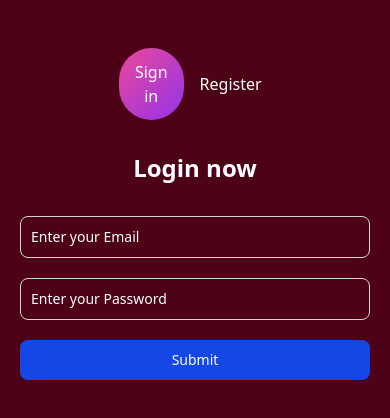
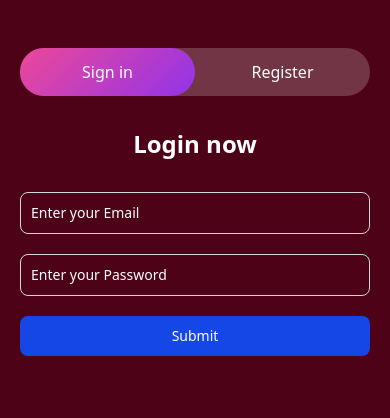
Before and after one commit to mohamedsarwat5/socialMediaApp, a React (Vite) app: page / in a window 390 px wide. Shown: the top 418 px of the page. Built offline with nearby package versions, Linux system fonts and the light colour scheme; no server answers.

Commit message:
fix buttons

```diff
--- a/src/LoginAndRegister/LoginAndRegister.jsx
+++ b/src/LoginAndRegister/LoginAndRegister.jsx
@@ -50,15 +50,15 @@ export default function LoginAndRegister() {
     return (
         <div className='min-h-[100dvh] w-full py-12 flex  flex-col bg-rose-950 px-5'>
 
-            <div className='flex items-center justify-center w-3/12 mx-auto mb-8   rounded-full'>
-                <button onClick={() => setActiveForm('singin')} className={`w-full rounded-full transition-all duration-500 ${activeForm === 'singin' ? 'bg' : 'bg-transparent'} text-white py-3 px-4 cursor-pointer`}>Sign in</button>
-                <button onClick={() => setActiveForm('register')} className={`w-full rounded-full transition-all duration-500 ${activeForm === 'register' ? 'bg' : 'bg-transparent'} text-white py-3 px-4 cursor-pointer`}> Register</button>
+            <div className='flex items-center justify-center w-full md:w-3/12 mx-auto mb-8  bg-white/20 rounded-full'>
+                <button onClick={() => setActiveForm('singin')} className={`w-full rounded-full ease-in-out transition-all duration-300 ${activeForm === 'singin' ? 'bg' : 'bg-transparent'} text-white py-3 px-4 cursor-pointer`}>Sign in</button>
+                <button onClick={() => setActiveForm('register')} className={`w-full rounded-full ease-in-out transition-all duration-300 ${activeForm === 'register' ? 'bg' : 'bg-transparent'} text-white py-3 px-4 cursor-pointer`}> Register</button>
             </div>
 
             <div className='relative md:w-3/12 w-full mx-auto flex   min-h-[500px]  overflow-hidden'>
                     <h2 className='text-center mx-auto text-white text-2xl font-semibold '>{activeForm === 'singin'?"Login now":"Register now"}</h2>
 
-                <div className={`space-y-3.5 absolute w-full translate-y-16 transition-all duration-300 ${activeForm === 'register' ? 'translate-x-0' : 'translate-x-[150%]'}`}>
+                <div className={`space-y-3.5 absolute w-full translate-y-16  ease-in-out transition-all duration-300 ${activeForm === 'register' ? 'translate-x-0' : 'translate-x-[150%]'}`}>
                     <form onSubmit={handleSubmit} className=" ">
                         <div className="mb-5">
                             {/* <label htmlFor="name" className="block mb-2 text-sm font-medium text-gray-900 dark:text-white">Your name</label> */}
@@ -105,7 +105,7 @@ export default function LoginAndRegister() {
                         <button type="submit" className="text-white bg-blue-700 hover:bg-blue-800 focus:ring-4 focus:outline-none focus:ring-blue-300 font-medium rounded-lg text-sm w-full  px-5 py-2.5 text-center dark:bg-blue-600 dark:hover:bg-blue-700 dark:focus:ring-blue-800">Submit</button>
                     </form>
                 </div>
-                <div className={`space-y-3.5 absolute w-full translate-y-16 transition-all duration-300 ${activeForm === 'singin' ? "translate-x-0" : '-translate-x-[150%]'}`}>
+                <div className={`space-y-3.5 absolute w-full translate-y-16 ease-in-out  transition-all duration-300 ${activeForm === 'singin' ? "translate-x-0" : '-translate-x-[150%]'}`}>
                     {/* <h2 className='text-center text-white text-2xl font-semibold '>Sign in Now</h2> */}
                     <form className=' ' onSubmit={formik.handleSubmit}>
                         <div className="mb-5">
--- a/src/index.css
+++ b/src/index.css
@@ -1,4 +1,11 @@
 @import "tailwindcss";
-.bg{
-    @apply bg-[linear-gradient(135deg,#ec4899_0%,#9333ea_100%)]
+
+.bg {
+  background: linear-gradient(135deg, #ec4899 0%, #9333ea 100%);
 }
+
+.hero-bg {
+  background:
+    radial-gradient(circle at 30% 50%, rgba(147, 51, 234, 0.1) 0%, transparent 50%),
+    radial-gradient(circle at 70% 50%, rgba(236, 72, 153, 0.1) 0%, transparent 50%);
+}
```
